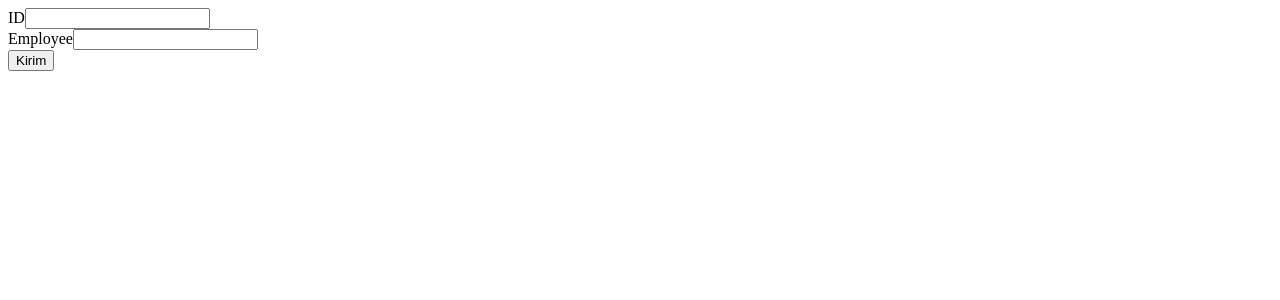
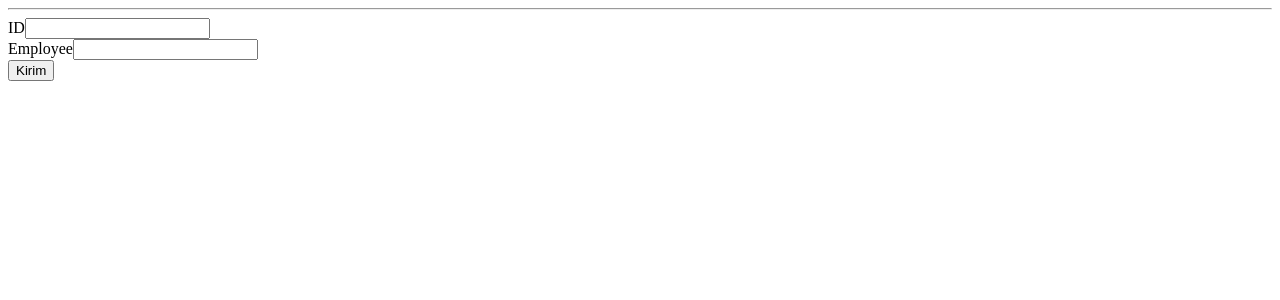
Before and after one commit to arraisi/First-App-Angular, an Angular app: page / in a window 1280 px wide. Shown: the top 300 px of the page. Built offline with nearby package versions, Linux system fonts and the light colour scheme.

Commit message:
Component Interaction: Child to Parents - ANGULAR FIX

```diff
--- a/src/app/app.component.html
+++ b/src/app/app.component.html
@@ -1,14 +1 @@
-<form #employeeForm="ngForm" (ngSubmit)="kirimData($event)">
-  <div>
-    <label for="id">ID</label>
-    <input type="text" name="id" id="id" [(ngModel)]="employees.id"/>
-  </div>
-  <div>
-    <label for="employee">Employee</label>
-    <input type="text" name="nama" id="employee" [(ngModel)]="employees.nama"/>
-  </div>
-  <button type="submit">Kirim</button>
-</form>
-<ul>
-  <li *ngFor="let lis of employee">{{lis.id}}-{{lis.nama}}</li>
-</ul>
+<app-master></app-master>
--- a/src/app/detail/detail.component.html
+++ b/src/app/detail/detail.component.html
@@ -1,11 +1,11 @@
-<form #employeeForm="ngForm" (ngSubmit)="kirimData($event)">
+<form #employeeForm="ngForm" (ngSubmit)="kirimData(employeeForm)">
     <div>
       <label for="id">ID</label>
-      <input type="text" name="id" id="id" [(ngModel)]="employees.id"/>
+      <input type="number" name="id" id="id" [(ngModel)]="value.id"/>
     </div>
     <div>
       <label for="employee">Employee</label>
-      <input type="text" name="nama" id="employee" [(ngModel)]="employees.nama"/>
+      <input type="text" name="nama" id="employee" [(ngModel)]="value.nama"/>
     </div>
     <button type="submit">Kirim</button>
   </form>
--- a/src/app/detail/detail.component.ts
+++ b/src/app/detail/detail.component.ts
@@ -5,22 +5,23 @@ import { Master } from '../master/master.model';
   selector: 'app-detail',
   templateUrl: './detail.component.html'
 })
-export class DetailComponent {
+export class DetailComponent implements OnInit {
 
   @Output()
   submited = new EventEmitter<Master>();
 
   value: Master;
 
-  OnInit() {
+  ngOnInit() {
     this.value = new Master(null, null);
   }
 
   kirimData(data){
     console.log(this.value);
-    this.value = new Master(null, null);
+
     if(this.value.id && this.value.nama){
       this.submited.emit(this.value);
+      this.value = new Master(null, null);
     }
   }
 
```
